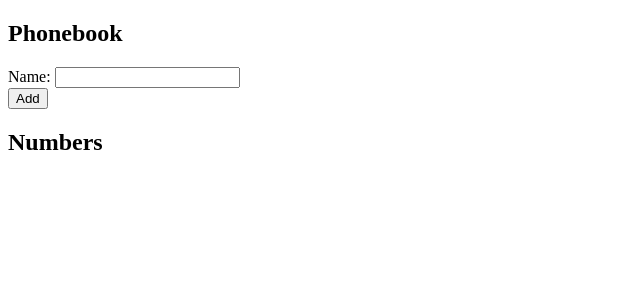
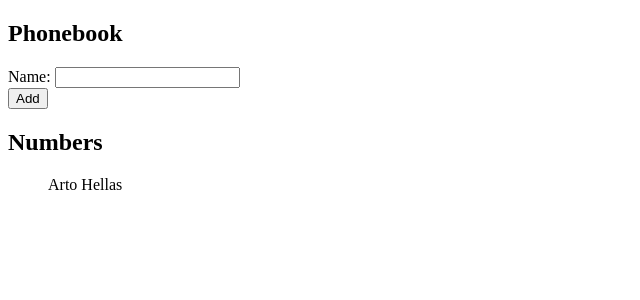
Before and after one commit to arjunshekhawat5/fullstackopen, a React (Vite) app in the folder part2/phonebook/: page / in a window 1280 px wide. Shown: the top 300 px of the page, without its empty margins (0-640 px from the left). Built offline with nearby package versions, Linux system fonts and the light colour scheme.

Commit message:
Add solution for exercises 2.6 and 2.7

```diff
--- a/part2/phonebook/src/App.jsx
+++ b/part2/phonebook/src/App.jsx
@@ -1,5 +1,6 @@
 import { useState } from 'react'
-import './App.css'
+import Name from './components/Name'
+
 
 const App = () => {
   const [persons, setPersons] = useState([
@@ -7,19 +8,49 @@ const App = () => {
   ])
   const [newName, setNewName] = useState('')
 
+  const addName = (event) => {
+    event.preventDefault()
+    const nameObject = {
+      name: newName
+    }
+
+    if(persons.some((name) => JSON.stringify(name) === JSON.stringify(nameObject))){
+      alert( `${newName} is already in phonebook`)
+    }
+    else {
+      setPersons(persons.concat(nameObject))
+    }
+
+    setNewName('')
+    console.log('button clicked', event.target, persons)
+
+  }
+
+  const handleNameChange = (event) => {
+    console.log(event.target.value)
+    setNewName(event.target.value)
+  }
+
 
   return (
-    <div>
+    <div onSubmit= {addName} >
       <h2>Phonebook</h2>
       <form>
         <div>
-          Name: <input />
+          Name: <input value={newName}
+                        onChange={handleNameChange}
+                />
         </div>
         <div>
           <button type='submit'>Add</button>
         </div>
       </form>
       <h2>Numbers</h2>
+      <ul>
+        {persons.map(person =>
+            <Name key = {person.name} name = {person.name} />
+          )}
+      </ul>
     </div>
   )
 }
--- /dev/null
+++ b/part2/phonebook/src/components/Name.jsx
@@ -0,0 +1,3 @@
+const Name = ({id, name}) => <div> {name} </div>
+
+export default Name
```
